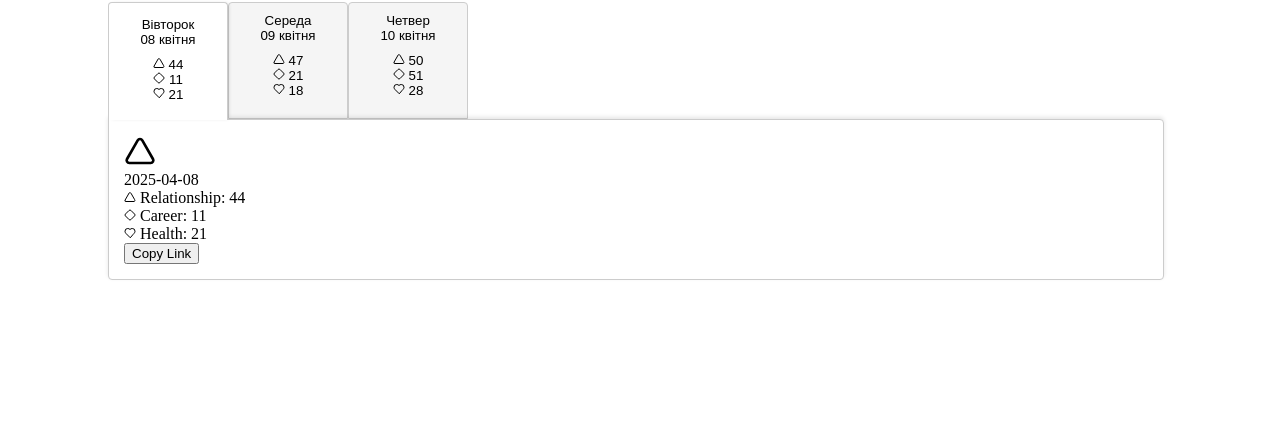
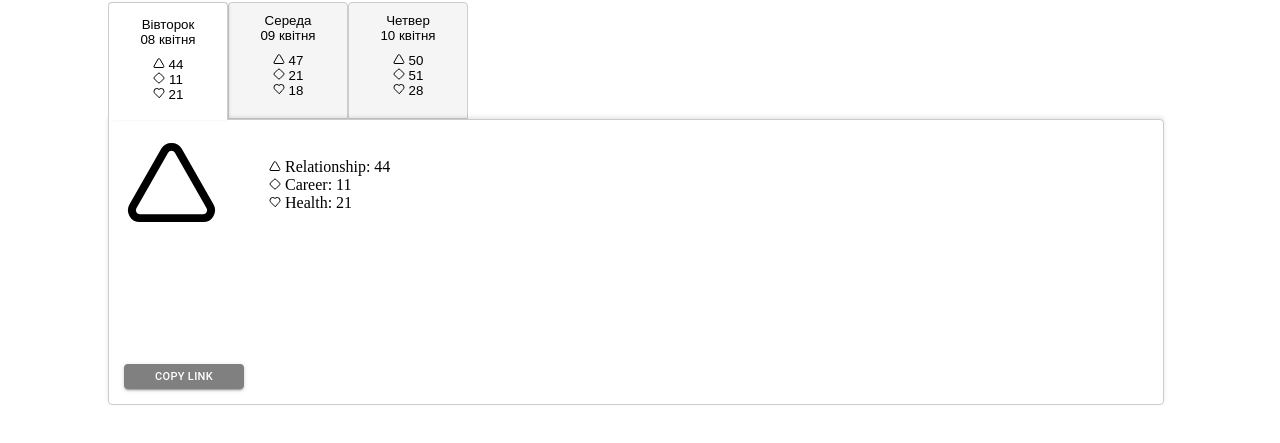
Before and after one commit to voronine/horoscope, a Next.js app: page / in a window 1280 px wide. Shown: the part 221-664 px from the top of the page. Built offline with nearby package versions, Linux system fonts and the light colour scheme; no server answers.

Commit message:
styles card

```diff
--- a/src/components/CopyLinkButton.tsx
+++ b/src/components/CopyLinkButton.tsx
@@ -1,7 +1,25 @@
+import Button from '@mui/material/Button'
+
 export default function CopyLinkButton() {
-    const copyLink = () => {
-      navigator.clipboard.writeText(window.location.href);
-    };
+  const copyLink = () => {
+    navigator.clipboard.writeText(window.location.href)
+  }
 
-    return <button onClick={copyLink}>Copy Link</button>;
-  }
+  return (
+    <Button
+      variant="contained"
+      onClick={copyLink}
+      sx={{
+        backgroundColor: 'grey',
+        width: 120,
+        fontSize: 11,
+        height:25,
+        '&:hover': {
+          backgroundColor: 'darkgrey'
+        }
+      }}
+    >
+      Copy Link
+    </Button>
+  )
+}
--- a/src/components/DayTabsContent.tsx
+++ b/src/components/DayTabsContent.tsx
@@ -33,7 +33,6 @@ export default function DayTabsContent({
   selectedIndex,
   onTabSelect,
   daysData,
-  sign,
   isLoading,
   catFact
 }: Props) {
@@ -101,9 +100,9 @@ export default function DayTabsContent({
       </div>
       {daysData[selectedIndex] && (
         <div className={`${styles.card} ${styles.merged}`}>
+          <div className={styles.mainBlock}>
             <div className={styles.header}>
               <MoodImage indicator={bestIndicator} />
-            <div>{daysData[selectedIndex].date}</div>
             </div>
             <div className={styles.scores}>
               <div>
@@ -119,6 +118,7 @@ export default function DayTabsContent({
                 {daysData[selectedIndex].score.health}
               </div>
             </div>
+          </div>
           <div className={styles.fact}>
             {daysData[selectedIndex].catFact ||
               (isLoading ? 'Loading...' : catFact || '')}
--- a/src/components/DaysTabs.module.css
+++ b/src/components/DaysTabs.module.css
@@ -14,6 +14,8 @@
   box-shadow: 0 -2px 4px rgba(0, 0, 0, 0.1);
   z-index: 2;
   position: relative;
+  display: flex;
+  flex-direction: column;
 }
 
 .tabs {
@@ -68,6 +70,24 @@
 .tabValue {
   display: flex;
   gap: 4px;
+}
+
+.mainBlock {
+  display: flex;
+  gap: 50px;
+  margin-bottom: 30px;
+}
+
+.scores {
+  display: flex;
+  flex-direction: column;
+  justify-content: center;
+}
+
+.fact {
+  font-style: italic;
+  margin-bottom: 30px;
+  height: 70px;
 }
 
 @media (max-width: 1024px) {
--- a/src/components/MoodImage.tsx
+++ b/src/components/MoodImage.tsx
@@ -6,8 +6,8 @@ type MoodImageProps = {
 }
 
 export default function MoodImage({ indicator }: MoodImageProps) {
-  if (indicator === 'relationship') return <Triangle size={32} />
-  if (indicator === 'career') return <Diamond size={32} />
-  if (indicator === 'health') return <Heart size={32} />
+  if (indicator === 'relationship') return <Triangle size={95} />
+  if (indicator === 'career') return <Diamond size={95} />
+  if (indicator === 'health') return <Heart size={95} />
   return null
 }
```
Lines whose indentation alone changed are shown as unchanged.
